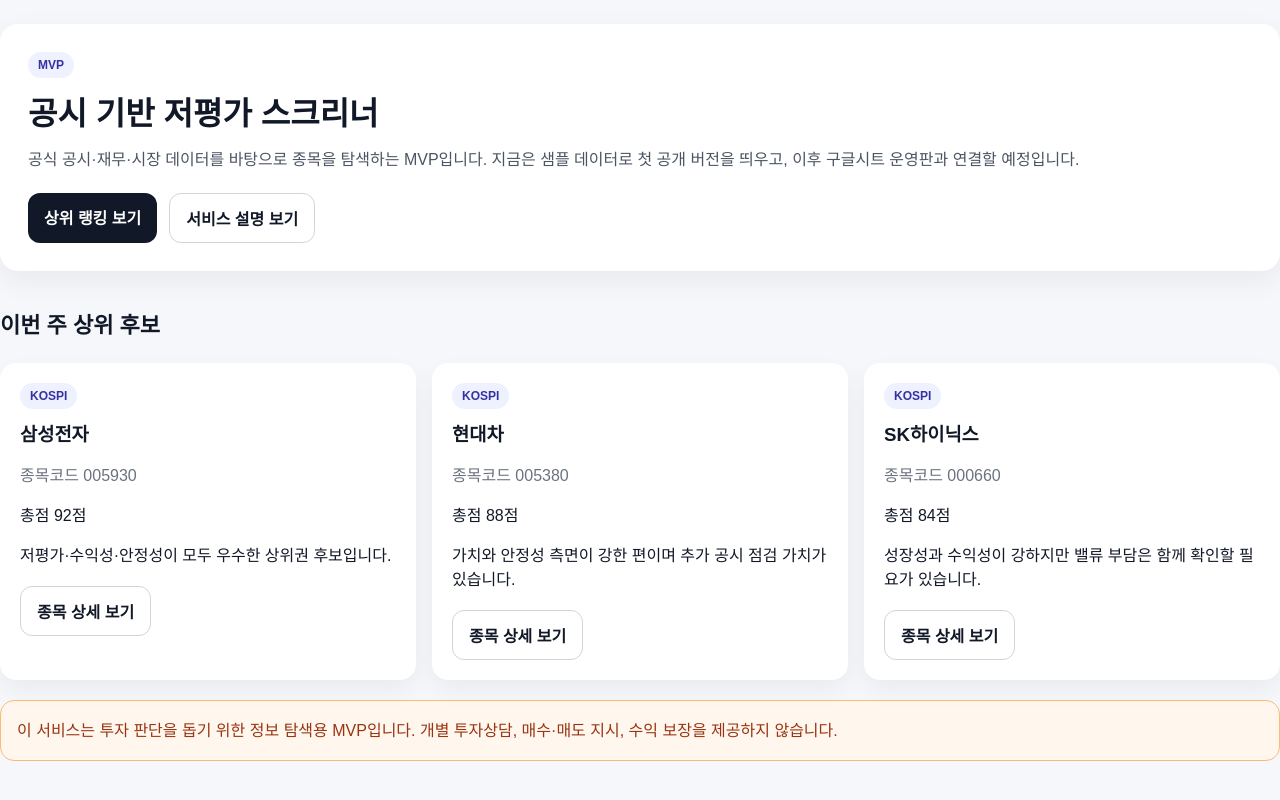
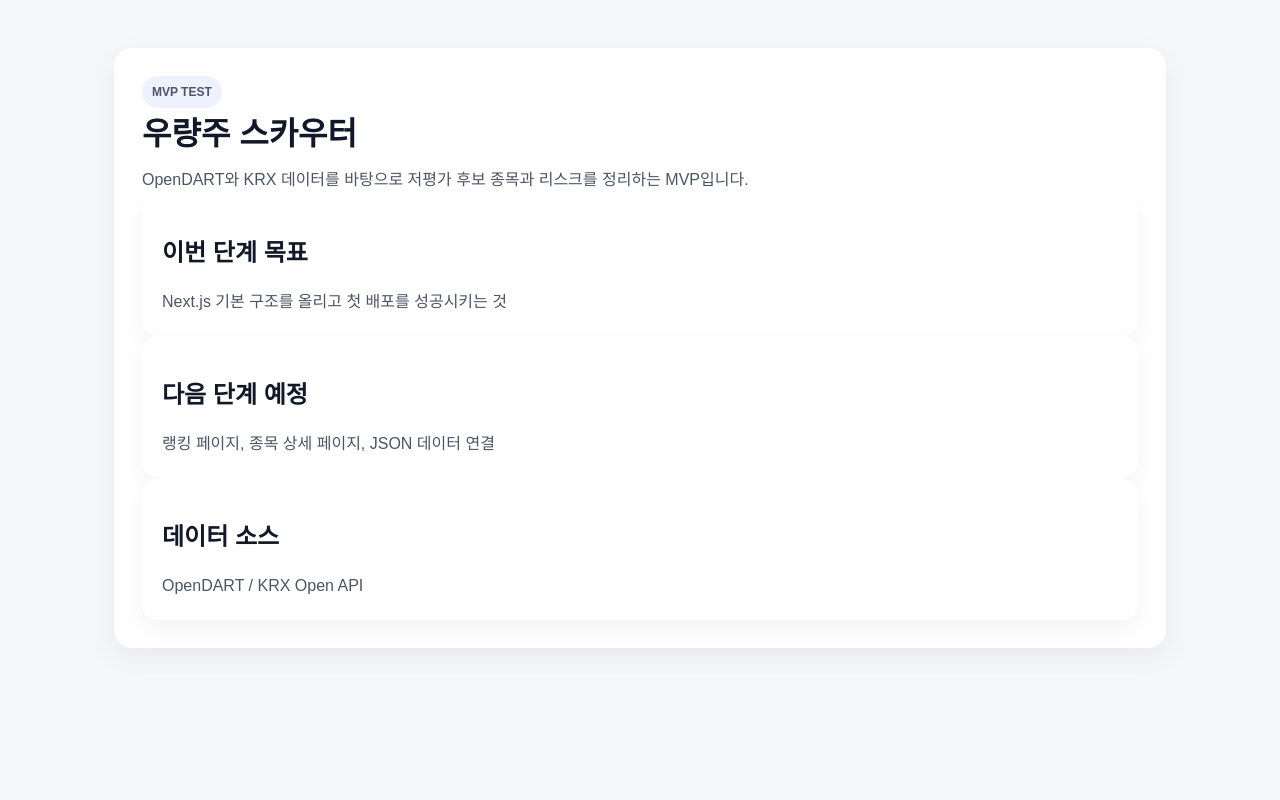
Before and after one commit to DcoyA/screener, a Next.js app: page / in a window 1280 px wide. Built offline with nearby package versions, Linux system fonts and the light colour scheme.

Commit message:
Update page.js

```diff
--- a/app/page.js
+++ b/app/page.js
@@ -1,46 +1,30 @@
-import Link from "next/link";
-import stocks from "./data/stocks.json";
-
 export default function HomePage() {
-  const topStocks = stocks.slice(0, 3);
-
-
   return (
-    <>
+    <main className="container">
       <section className="hero">
-        <div className="badge">MVP</div>
-        <h1>공시 기반 저평가 스크리너</h1>
-        <p>
-          공식 공시·재무·시장 데이터를 바탕으로 종목을 탐색하는 MVP입니다.
-          지금은 샘플 데이터로 첫 공개 버전을 띄우고, 이후 구글시트 운영판과 연결할 예정입니다.
+        <p className="badge">MVP TEST</p>
+        <h1>우량주 스카우터</h1>
+        <p className="desc">
+          OpenDART와 KRX 데이터를 바탕으로 저평가 후보 종목과 리스크를 정리하는 MVP입니다.
         </p>
 
-        <div className="buttonRow">
-          <Link href="/ranking" className="button">상위 랭킹 보기</Link>
-          <Link href="/about" className="button secondary">서비스 설명 보기</Link>
+        <div className="cardWrap">
+          <div className="card">
+            <h2>이번 단계 목표</h2>
+            <p>Next.js 기본 구조를 올리고 첫 배포를 성공시키는 것</p>
+          </div>
+
+          <div className="card">
+            <h2>다음 단계 예정</h2>
+            <p>랭킹 페이지, 종목 상세 페이지, JSON 데이터 연결</p>
+          </div>
+
+          <div className="card">
+            <h2>데이터 소스</h2>
+            <p>OpenDART / KRX Open API</p>
+          </div>
         </div>
       </section>
-
-      <h2 className="section-title">이번 주 상위 후보</h2>
-      <div className="grid">
-        {topStocks.map((stock) => (
-          <div className="card" key={stock.code}>
-            <div className="badge">{stock.market}</div>
-            <h3>{stock.name}</h3>
-            <p className="muted">종목코드 {stock.code}</p>
-            <p>총점 {stock.totalScore}점</p>
-            <p>{stock.summary}</p>
-              <div className="buttonRow">
-                <Link href={`/stock/${stock.code}`} className="button secondary">종목 상세 보기</Link>
-              </div>
-          </div>
-        ))}
-      </div>
-
-      <div className="notice">
-        이 서비스는 투자 판단을 돕기 위한 정보 탐색용 MVP입니다.
-        개별 투자상담, 매수·매도 지시, 수익 보장을 제공하지 않습니다.
-      </div>
-    </>
+    </main>
   );
 }
```
